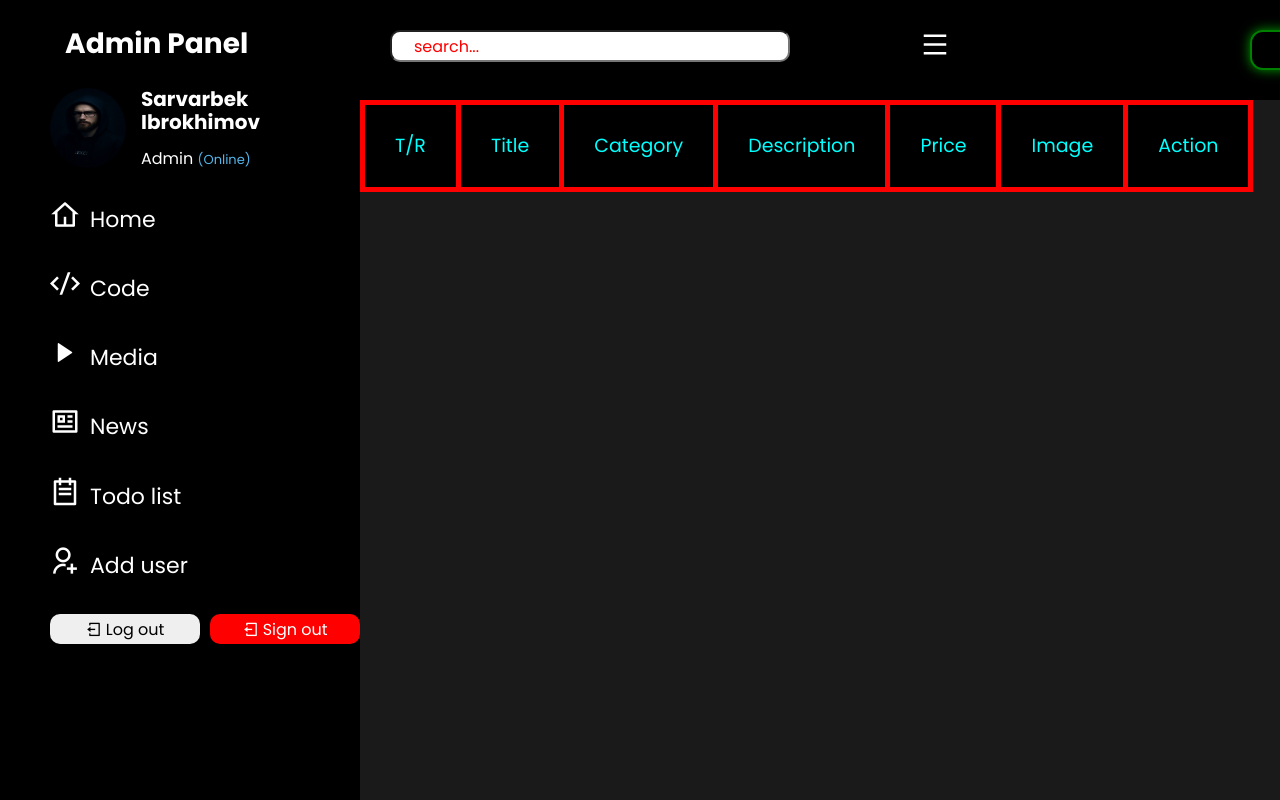
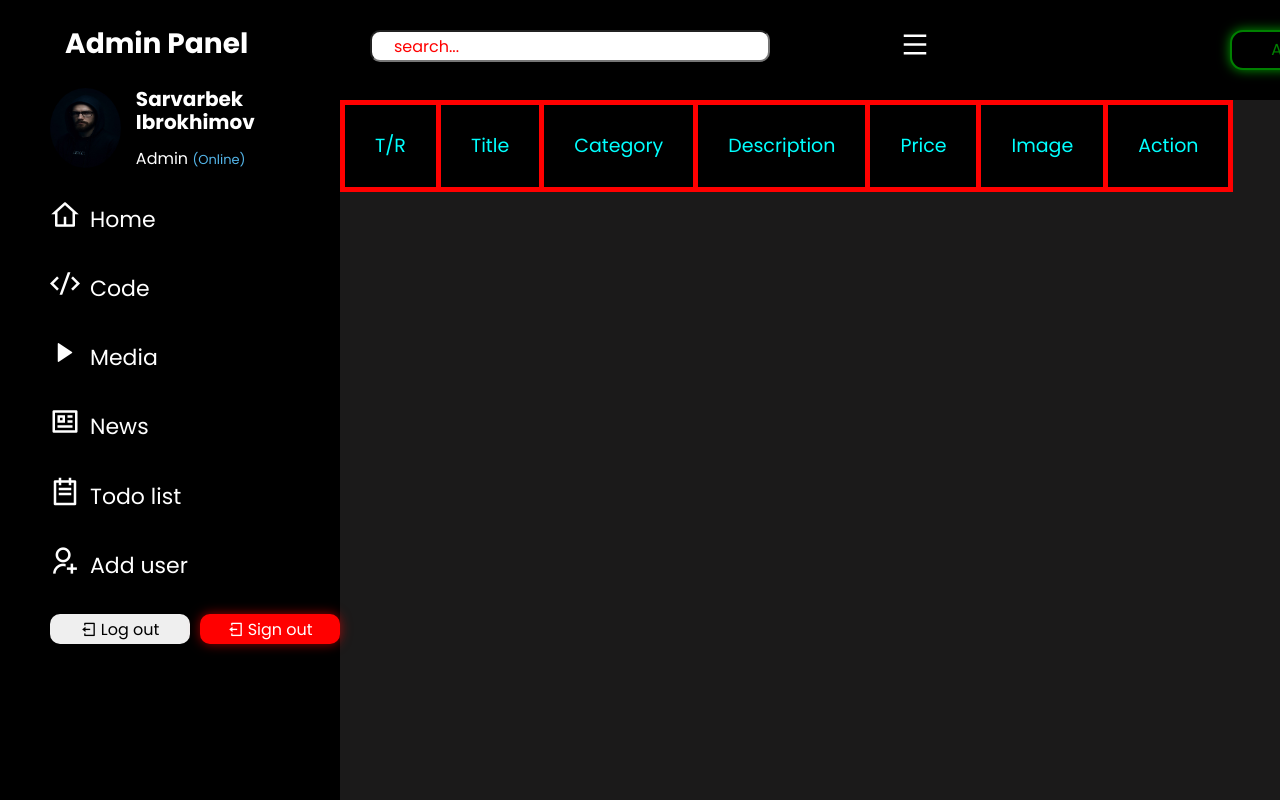
Before and after one commit to sarvaribrokhimov001/Admin-panel-3, a plain HTML site: page pages/dashboard.html in a window 1280 px wide. Shown: the top 800 px of the page. Drawn offline with nearby package versions, Linux system fonts and the light colour scheme; no server answers; some icons are missing.

Commit message:
Admin panel 3

```diff
--- a/block/_dashboard.scss
+++ b/block/_dashboard.scss
@@ -93,7 +93,7 @@
     }
 
     &__logout {
-        width: 150px;
+        width: 140px;
         height: 30px;
         border-radius: 10px;
         border: none;
@@ -107,18 +107,20 @@
     }
 
     &__signout {
-        width: 150px;
+        width: 140px;
         height: 30px;
         border-radius: 10px;
         border: none;
         background-color: red;
         color: white;
+        box-shadow: 0 0 12px rgba(255, 0, 0, 0.6);
     }
 
     &__signout:hover {
         background-color: rgb(29, 5, 5);
         color: red;
         border: 2px solid red;
+        box-shadow: 0 0 12px rgba(255, 0, 0, 0.6);
     }
 
     &__navbar {
```
Also changed, not shown: css/style.css, 1 other file.
